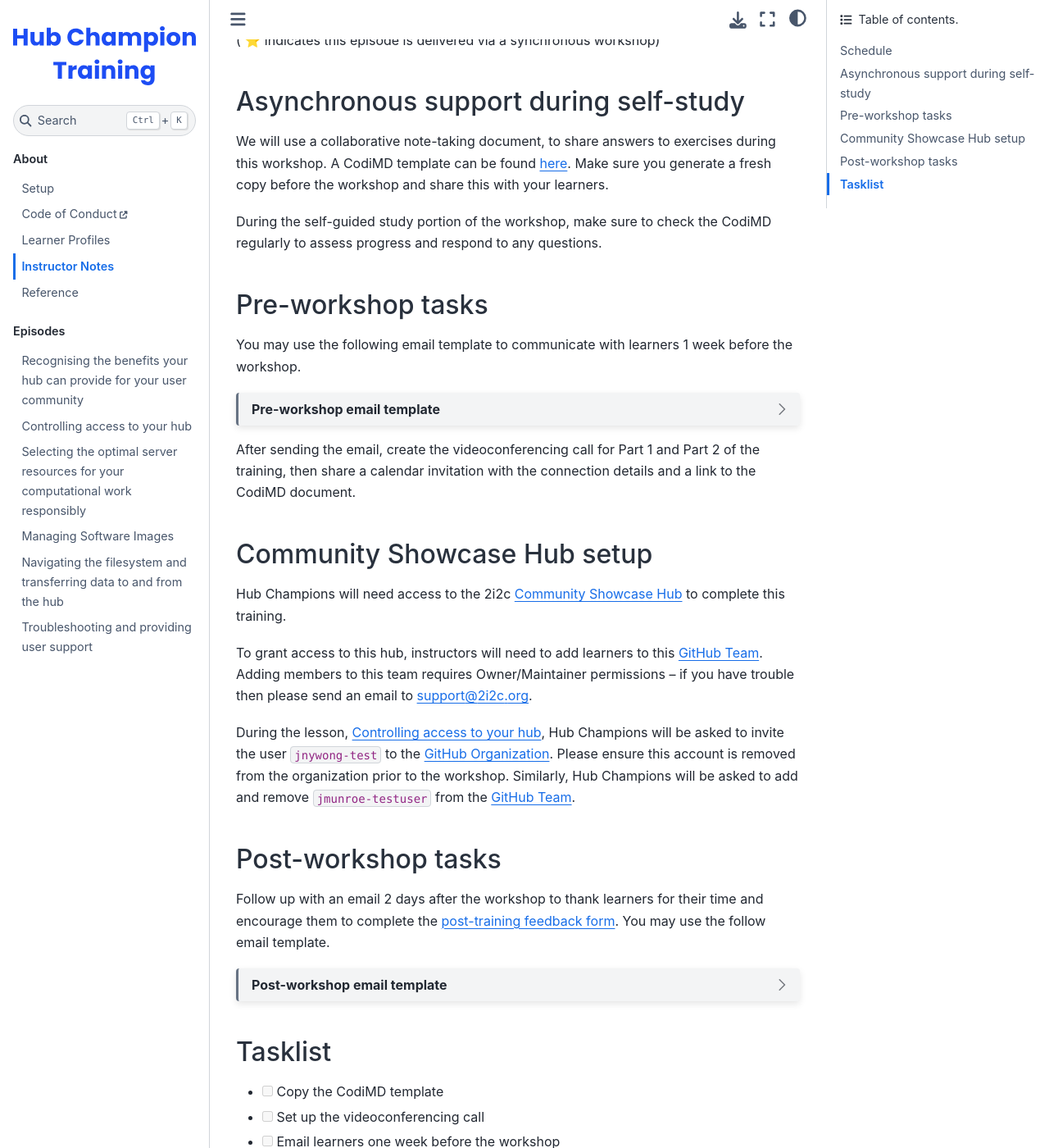
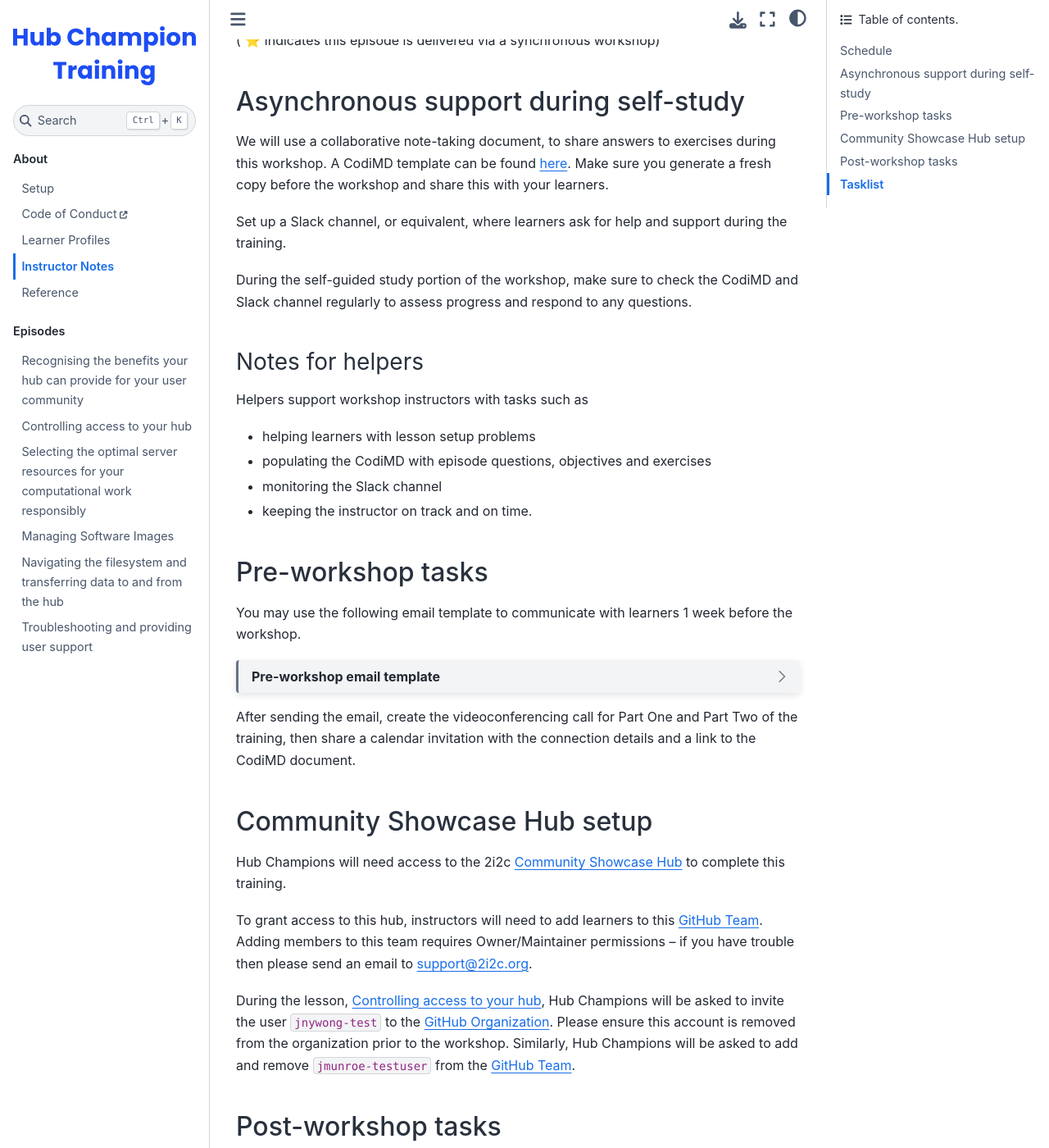
Before and after one commit to czi-catalystproject/hub-champion-training, a Jupyter Book: the page built from instructors/instructor-notes.md, in a window 1280 px wide and 1400 px high, scrolled down 472 px. Shown: the whole window at 82% size. Built offline with Jupyter Book 1.0.4 settings and Sphinx 7.4.7 and the Sphinx Book theme 1.1.4, drawn with Linux system fonts in a browser that asks for light colours; nearby versions of some CDN libraries; some of the changed text lies outside the part shown.

Commit message:
Update instructor notes

```diff
--- a/instructors/instructor-notes.md
+++ b/instructors/instructor-notes.md
@@ -17,7 +17,18 @@ Training is delivered over two synchronous workshops, each one hour in length a
 
 We will use a collaborative note-taking document, to share answers to exercises during this workshop. A CodiMD template can be found [here](https://codimd.carpentries.org/PJguPN3MQmetgJil9YrDaA). Make sure you generate a fresh copy before the workshop and share this with your learners.
 
-During the self-guided study portion of the workshop, make sure to check the CodiMD regularly to assess progress and respond to any questions.
+Set up a Slack channel, or equivalent, where learners ask for help and support during the training.
+
+During the self-guided study portion of the workshop, make sure to check the CodiMD and Slack channel regularly to assess progress and respond to any questions.
+
+### Notes for helpers
+
+Helpers support workshop instructors with tasks such as
+
+- helping learners with lesson setup problems
+- populating the CodiMD with episode questions, objectives and exercises
+- monitoring the Slack channel
+- keeping the instructor on track and on time.
 
 ## Pre-workshop tasks
 
@@ -38,16 +49,16 @@ Before joining the training, participants should be able to:
 - Access the 2i2c [Community Showcase Hub](https://showcase.2i2c.cloud) using their GitHub account
     - If you cannot access the hub, please contact the training instructor
 - Know basic Git, such as pushing and pulling to a remote GitHub repository
-- Find the shared collaborative note-taking document
+- Find the shared collaborative note-taking document and Slack channel
 - Access a stable internet connection
 - Use a web browser and video conferencing, e.g. Zoom
 - Read the [2i2c Code of Conduct](https://compass.2i2c.org/code-of-conduct/)..
 
 **When and where?**
 
-Training is delivered over two synchronous workshops, each two hours in length a week apart. The week in between is dedicated to self-guided study with asynchronous support provided by the instructors.
+Training is delivered over two synchronous workshops, each one hour in length a week apart. The week in between is dedicated to self-guided study with asynchronous support provided by the instructors.
 
-Part 1 is scheduled to take place *<insert time (including timezone) and date>* and the Part 2 is scheduled to take place *<insert time (including timezone) and date>*. You should have received a calendar invitation including videoconferencing connection details, and a URL for the collaborative notes document we will use during the training.
+Part One is scheduled to take place *<insert time (including timezone) and date>* and the Part Two is scheduled to take place *<insert time (including timezone) and date>*. You should have received a calendar invitation including videoconferencing connection details, Slack channel and a URL for the collaborative notes document we will use during the training.
 
 We look forward to seeing you and please get in touch with any questions you have beforehand.
 
@@ -57,7 +68,7 @@ Best wishes,
 
 :::
 
-After sending the email, create the videoconferencing call for Part 1 and Part 2 of the training, then share a calendar invitation with the connection details and a link to the CodiMD document.
+After sending the email, create the videoconferencing call for Part One and Part Two of the training, then share a calendar invitation with the connection details and a link to the CodiMD document.
 
 ## Community Showcase Hub setup
 
@@ -85,12 +96,18 @@ Best wishes,
 
 :::
 
+Restore the Community Showcase Hub by removing the user `jnywong-test` from the [GitHub Organization](https://github.com/2i2c-community-showcase) and removing `jmunroe-testuser` from the [GitHub Team](https://github.com/orgs/2i2c-community-showcase/teams/access-2i2c-showcase). Adjust the permissions of learners from *Owner* to *Member*.
+
+
+
 
 ## Tasklist
 
 - [ ] Copy the CodiMD template
-- [ ] Set up the videoconferencing call
+- [ ] Set up a Slack channel, or equivalent
+- [ ] Schedule the videoconferencing calls for Part One and Part Two
 - [ ] Email learners one week before the workshop
-- [ ] Share a calendar invitation for Part 1 and Part 2 with links to the videoconference call and CodiMD document
+- [ ] Share a calendar invitation for Part One and Part Two with links to the videoconference call, CodiMD document and Slack channel
 - [ ] Prepare the Community Showcase Hub
-- [ ] Email learners two days after the workshop
+- [ ] Email learners two days after the workshop to complete feedback
+- [ ] Restore the Community Showcase Hub.
```
